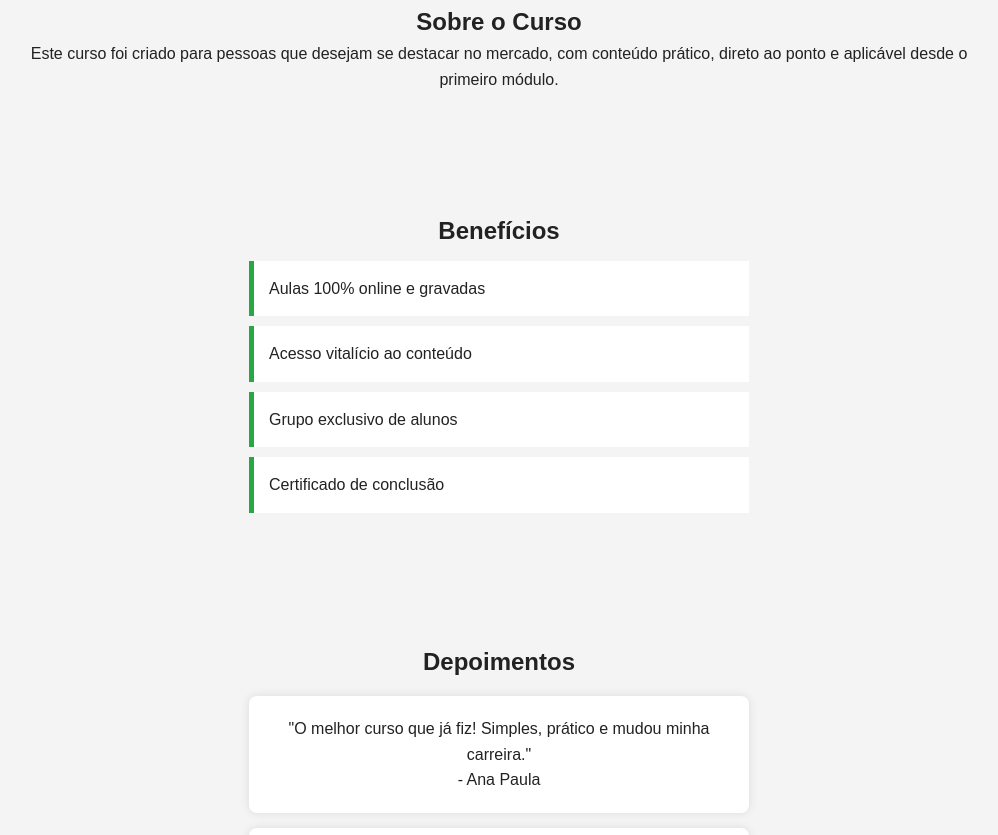
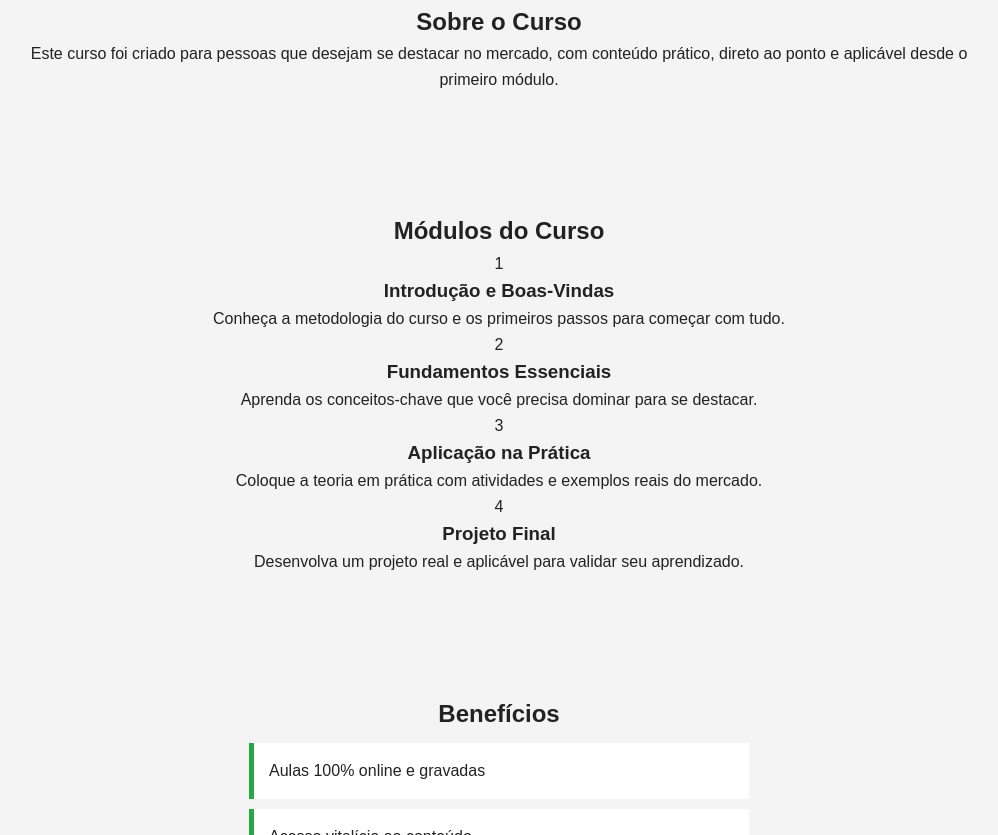
Before and after one commit to Elisson15/Gbzinnartes, a plain HTML site: page index.html in a window 1280 px wide. Shown: the part 490-1325 px from the top of the page, without its empty margins (141-1139 px from the left). Drawn offline with Linux system fonts and the light colour scheme.

Commit message:
Update index.html

```diff
--- a/index.html
+++ b/index.html
@@ -30,6 +30,33 @@
     <h2>Sobre o Curso</h2>
     <p>Este curso foi criado para pessoas que desejam se destacar no mercado, com conteúdo prático, direto ao ponto e aplicável desde o primeiro módulo.</p>
   </section>
+
+<section id="modulos" class="modulos">
+  <h2>Módulos do Curso</h2>
+  <div class="modulo-grid">
+    <div class="modulo-card">
+      <div class="icone">1</div>
+      <h3>Introdução e Boas-Vindas</h3>
+      <p>Conheça a metodologia do curso e os primeiros passos para começar com tudo.</p>
+    </div>
+    <div class="modulo-card">
+      <div class="icone">2</div>
+      <h3>Fundamentos Essenciais</h3>
+      <p>Aprenda os conceitos-chave que você precisa dominar para se destacar.</p>
+    </div>
+    <div class="modulo-card">
+      <div class="icone">3</div>
+      <h3>Aplicação na Prática</h3>
+      <p>Coloque a teoria em prática com atividades e exemplos reais do mercado.</p>
+    </div>
+    <div class="modulo-card">
+      <div class="icone">4</div>
+      <h3>Projeto Final</h3>
+      <p>Desenvolva um projeto real e aplicável para validar seu aprendizado.</p>
+    </div>
+  </div>
+</section>
+
 
   <section id="beneficios" class="beneficios">
     <h2>Benefícios</h2>
```
